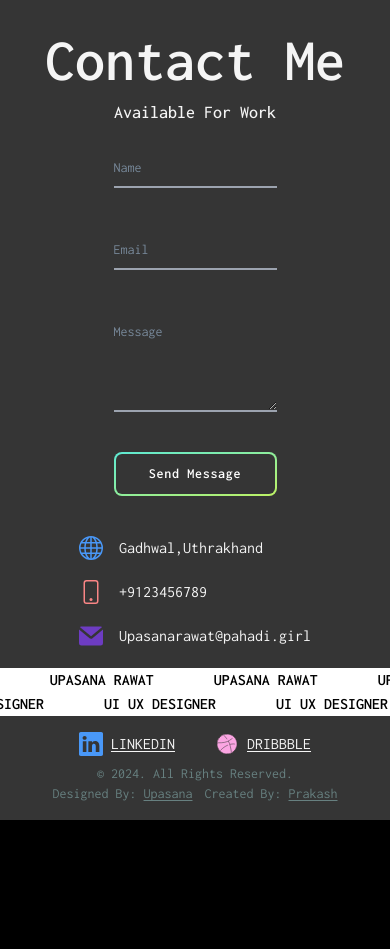
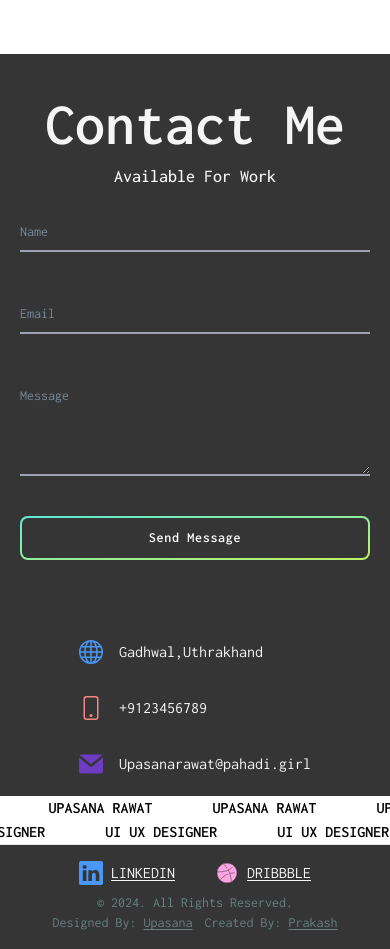
Before and after one commit to Psr-mathur/upasana-portfolio, a Next.js app: page / in a window 390 px wide. Shown: the part 5380-6329 px from the top of the page. Before the commit the page ends 6200 px from the top, so only its background shows below. Built offline with nearby package versions, Linux system fonts and the light colour scheme.

Commit message:
Update Footer and SectionFour components

```diff
--- a/src/components/Footer/index.jsx
+++ b/src/components/Footer/index.jsx
@@ -4,7 +4,7 @@ import { LinkedinIcon } from '../icons/linkedin';
 
 export function Footer() {
 	return (
-		<footer className="bg-[#353535]">
+		<footer className="bg-[#353535] border-t">
 			<div className="py-4 flex flex-col items-center justify-between gap-2">
 				<div className="flex gap-10 uppercase underline underline-offset-2 text-[#f5f5f5]">
 					<Link href={'#'} className="flex gap-2">
--- a/src/components/home-page/sec4/index.jsx
+++ b/src/components/home-page/sec4/index.jsx
@@ -5,7 +5,7 @@ import { Form } from './form';
 
 export function SectionFour() {
 	return (
-		<section className=" bg-[#353535] min-h-[75vh] sm:min-h-[90vh]">
+		<section className=" bg-[#353535] min-h-[75vh] sm:min-h-[90vh] mt-16 flex flex-col items-center justify-center">
 			<div>
 				<h2 className="text-center text-6xl font-semibold text-[#f5f5f5] pt-10">
 					Contact Me
@@ -15,12 +15,12 @@ export function SectionFour() {
 					Available For Work
 				</p>
 			</div>
-			<div className="p-5 sm:py-20 sm:px-24 flex flex-col sm:flex-row items-center justify-between gap-10">
-				<div className="flex-1">
+			<div className="p-5 sm:py-20 sm:px-24 flex flex-col sm:flex-row items-center justify-between gap-20 sm:gap-10 w-full">
+				<div className="flex-1 w-full">
 					<Form />
 				</div>
 				<div className="flex justify-center">
-					<div className=" space-y-5">
+					<div className="flex flex-col gap-8 sm:gap-5">
 						<div className=" flex sm:flex-col gap-4">
 							<GlobeIcon className="w-6 h-6" fill="#4998f8" />
 							<span className="text-[#f5f5f5]">
```
